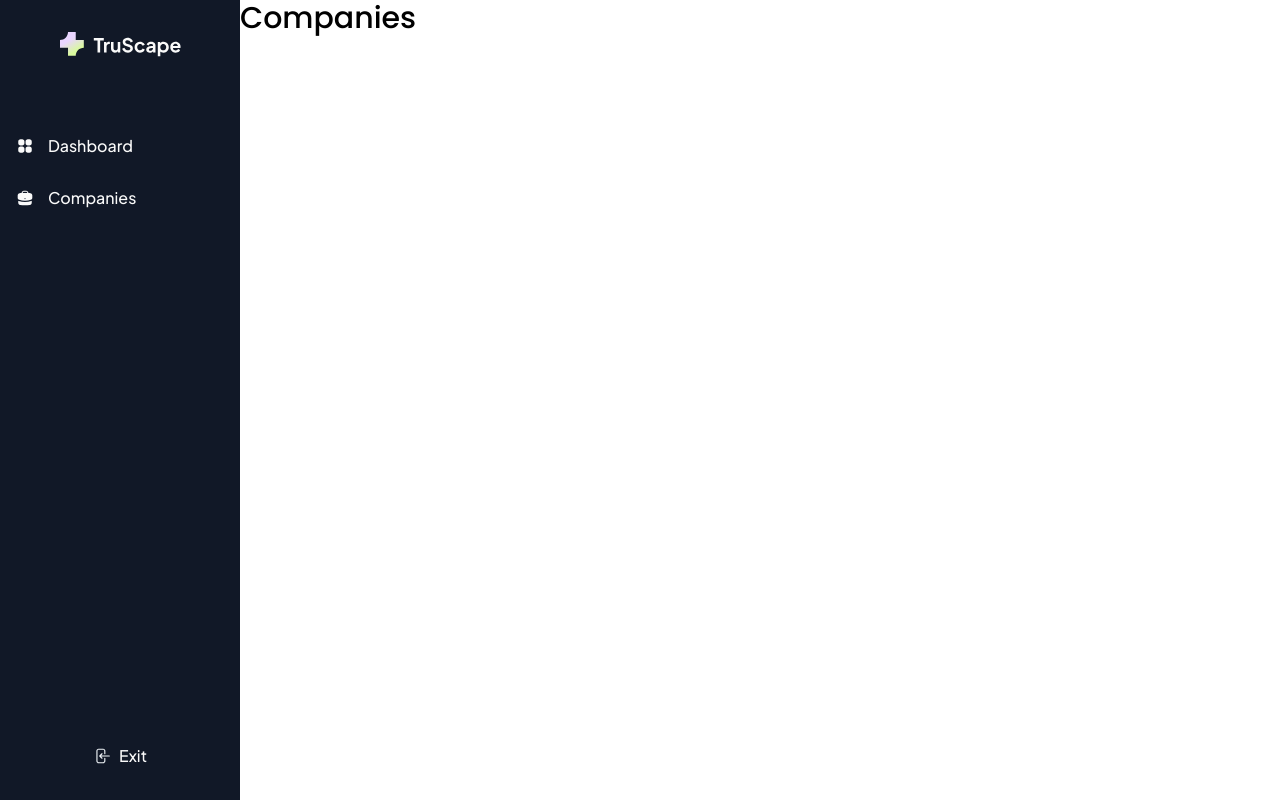
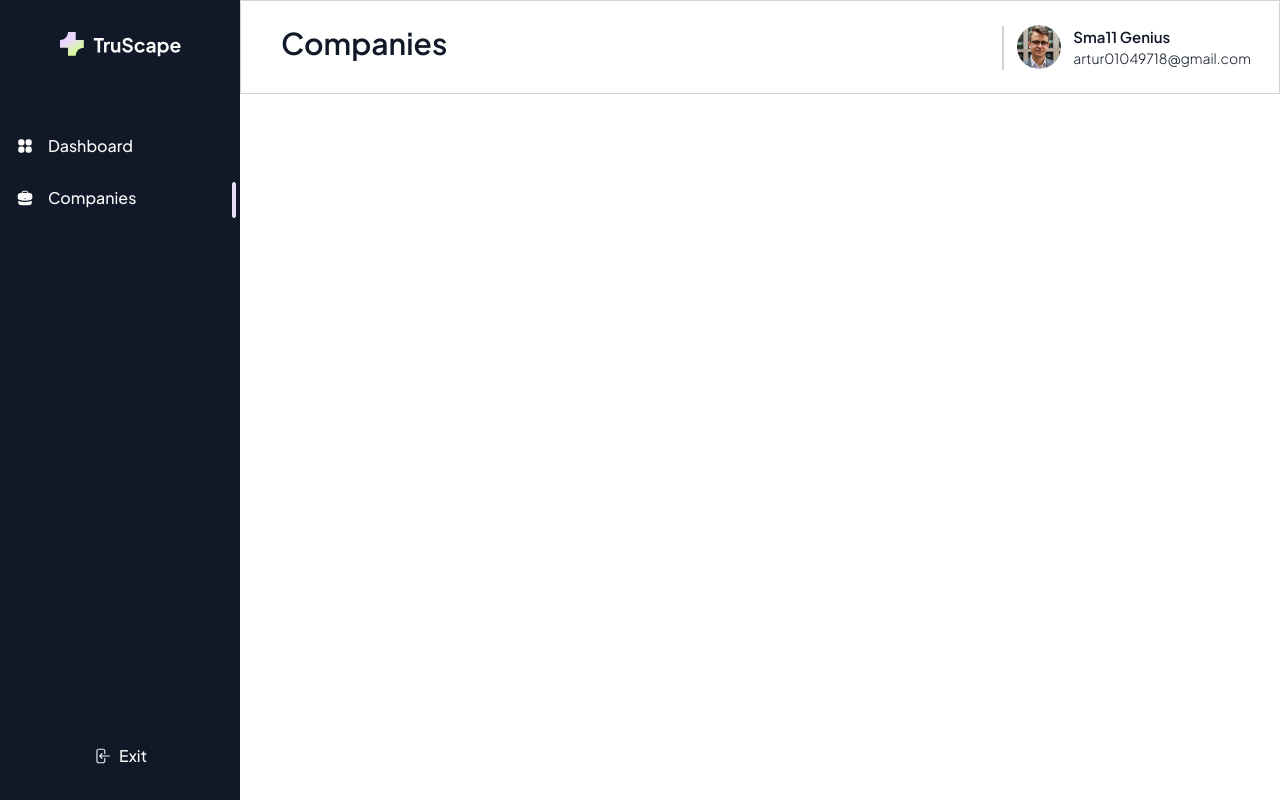
Before and after one commit to Artur-Luniaka/crm, a Next.js app: page /companies in a window 1280 px wide. Built offline with nearby package versions, Linux system fonts and the light colour scheme.

Commit message:
added Header component/styled/set some styles

```diff
--- a/src/app/(admin)/companies/page.tsx
+++ b/src/app/(admin)/companies/page.tsx
@@ -1,11 +1,18 @@
 "use client";
 
-const page = () => {
+import Header from "@/app/components/Header/Header";
+import { useEffect } from "react";
+
+const Page = () => {
+  useEffect(() => {
+    document.title = "Companies | CRM";
+  }, []);
+
   return (
-    <div>
-      <h1 className="font-poppins text-3xl">Companies</h1>
-    </div>
+    <>
+      <Header />
+    </>
   );
 };
 
-export default page;
+export default Page;
--- a/src/app/(admin)/dashboard/page.tsx
+++ b/src/app/(admin)/dashboard/page.tsx
@@ -1,11 +1,18 @@
 "use client";
 
-const page = () => {
+import Header from "@/app/components/Header/Header";
+import { useEffect } from "react";
+
+const Page = () => {
+  useEffect(() => {
+    document.title = "Dashboard | CRM";
+  }, []);
+
   return (
-    <div>
-      <h1>Dashboard</h1>
-    </div>
+    <>
+      <Header />
+    </>
   );
 };
 
-export default page;
+export default Page;
--- a/src/app/(admin)/layout.tsx
+++ b/src/app/(admin)/layout.tsx
@@ -18,7 +18,7 @@ const layout = ({
         </div>
         <ExitLink />
       </aside>
-      <div>{children}</div>
+      <div className="flex-1">{children}</div>
     </div>
   );
 };
--- a/src/app/components/CompaniesLink/CompaniesLink.tsx
+++ b/src/app/components/CompaniesLink/CompaniesLink.tsx
@@ -3,10 +3,13 @@
 import Image from "next/image";
 import companies_icon from "../../../../public/companies_icon.svg";
 import Link from "next/link";
+import { usePathname } from "next/navigation";
 
 const CompaniesLink = () => {
+  const pathname = usePathname();
+
   return (
-    <div className="flex gap-3.5">
+    <div className="flex gap-3.5 relative">
       <Image src={companies_icon} alt="companies-icon" width={18} height={18} />
       <Link
         href="/companies"
@@ -14,6 +17,9 @@ const CompaniesLink = () => {
       >
         Companies
       </Link>
+      {pathname === "/companies" && (
+        <span className="flex absolute top-[-4px] right-[-12px] h-9 w-1 rounded-sm border bg-purple-200"></span>
+      )}
     </div>
   );
 };
--- a/src/app/components/DashBoardLink/DashBoardLink.tsx
+++ b/src/app/components/DashBoardLink/DashBoardLink.tsx
@@ -3,10 +3,13 @@
 import dashboard_icon from "../../../../public/dashboard_icon.svg";
 import Image from "next/image";
 import Link from "next/link";
+import { usePathname } from "next/navigation";
 
 const DashBoardLink = () => {
+  const pathname = usePathname();
+
   return (
-    <div className="flex gap-3.5">
+    <div className="flex gap-3.5 relative">
       <Image src={dashboard_icon} alt="dashboard-icon" width={18} height={18} />
       <Link
         href="/dashboard"
@@ -14,6 +17,9 @@ const DashBoardLink = () => {
       >
         Dashboard
       </Link>
+      {pathname === "/dashboard" && (
+        <span className="flex absolute top-[-4px] right-[-12px] h-9 w-1 rounded-sm border bg-purple-200"></span>
+      )}
     </div>
   );
 };
--- /dev/null
+++ b/src/app/components/Header/Header.tsx
@@ -0,0 +1,24 @@
+"use client";
+
+import { usePathname } from "next/navigation";
+import UserData from "../UserData/UserData";
+
+const Header = () => {
+  const pathname = usePathname();
+
+  const handlePageTitle = () => {
+    if (pathname === "/dashboard") return "Dashboard";
+    if (pathname === "/companies") return "Companies";
+  };
+
+  return (
+    <div className="flex justify-between py-6 pl-10 pr-7 border border-gray-300">
+      <h1 className="font-jakarta text-3xl text-[#111827] font-semibold">
+        {handlePageTitle()}
+      </h1>
+      <UserData />
+    </div>
+  );
+};
+
+export default Header;
--- /dev/null
+++ b/src/app/components/UserData/UserData.tsx
@@ -0,0 +1,30 @@
+"use client";
+
+import Image from "next/image";
+import user_photo from "../../../../public/AboutMobTab.webp";
+
+const UserData = () => {
+  return (
+    <div className="flex items-center gap-3 relative">
+      <span className="absolute w-11 top-1/2 left-[-36px] border border-gray-300 rotate-90"></span>
+      <Image
+        className="rounded-full shrink-0 w-11 h-11 object-cover object-top"
+        src={user_photo}
+        alt="user-photo"
+      />
+      <div className="flex flex-col">
+        <h3 className="font-jakarta text-[15px] font-semibold text-[#111827]">
+          Sma11 Genius
+        </h3>
+        <a
+          className="font-jakarta text-sm font-light text-[#111827]"
+          href="mailto:artur01049718@gmail.com"
+        >
+          artur01049718@gmail.com
+        </a>
+      </div>
+    </div>
+  );
+};
+
+export default UserData;
--- a/src/app/page.tsx
+++ b/src/app/page.tsx
@@ -1,11 +1,16 @@
 "use client";
 
 import Link from "next/link";
+import { useEffect } from "react";
 
 export default function Home() {
+  useEffect(() => {
+    document.title = "Home | CRM";
+  }, []);
+
   return (
     <div
-      className="container min-h-screen flex justify-center items-center flex-col"
+      className="w-full min-h-screen flex justify-center items-center flex-col"
       style={{
         background: `radial-gradient(circle at 20% 30%, #FFFFFF, transparent 40%),
                      radial-gradient(circle at 80% 20%, #D9F99D, transparent 50%),
```
Also changed, not shown: public/AboutMobTab.webp (added).
